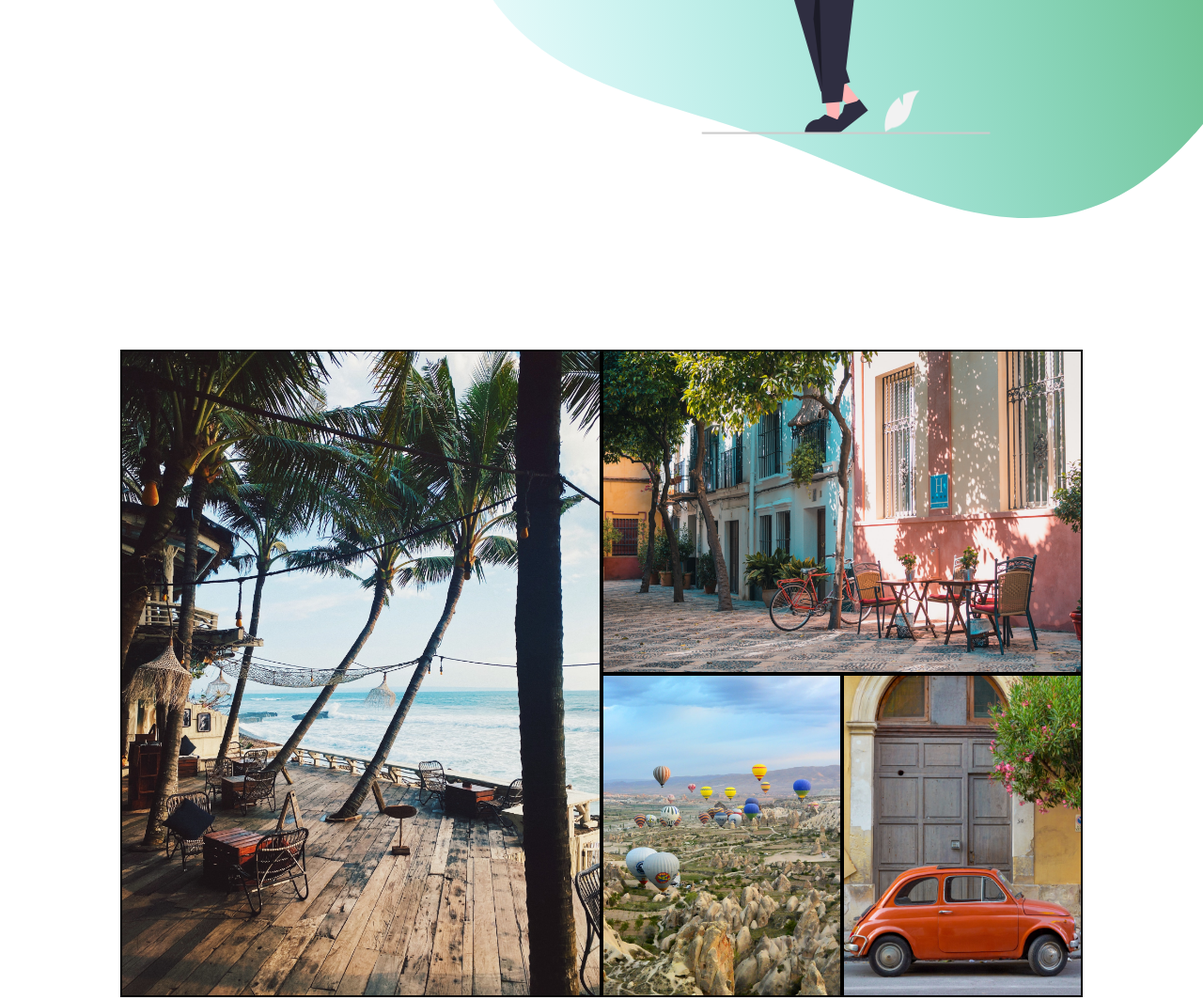
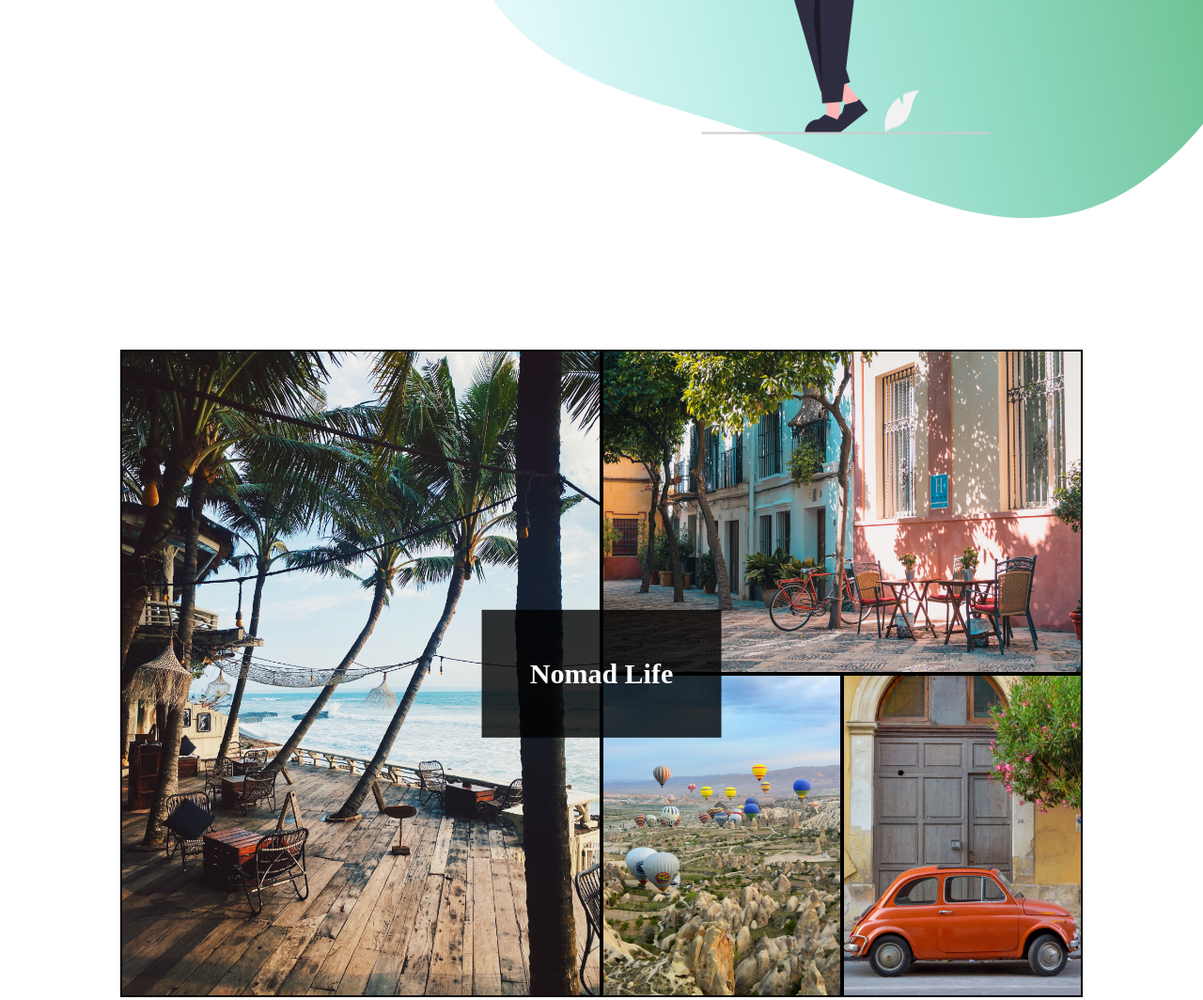
Before and after one commit to Wunhyeon/personal-landing, a plain HTML site: page index.html in a window 1280 px wide. Shown: the part 568-1632 px from the top of the page at 94% size. Drawn offline with Linux system fonts and the light colour scheme.

Commit message:
feature:grid2

```diff
--- a/index.html
+++ b/index.html
@@ -179,8 +179,9 @@
                 <button>더보기</button>
             </div>
         </div>
-
-
+        <div class="center-box">
+            <h3>Nomad Life</h3>
+        </div>
     </section>
 </body>
 </html>
--- a/styles/_global.scss
+++ b/styles/_global.scss
@@ -6,6 +6,7 @@
 
 html {
     font-size: 62.5%;
+    word-break: break-all;
 }
 
 h1 {
--- a/styles/_project.scss
+++ b/styles/_project.scss
@@ -6,6 +6,7 @@
     margin: 10%;
     min-height: 60vh;
     // padding: 5%;
+    position: relative;
 }
 
 .photo-container {
@@ -65,3 +66,15 @@
     top: 50%;
     transform: translateY(-50%);
 }
+
+.center-box {
+    background: rgba($color: #000000, $alpha: 0.8);
+    position: absolute;
+    top : 50%;
+    left:50%;
+    padding: 5%;
+    transform: translate(-50%,-50%);
+    h3 {
+        color: white;
+    }
+}
```
Also changed, not shown: styles/style.css, 1 other file.
